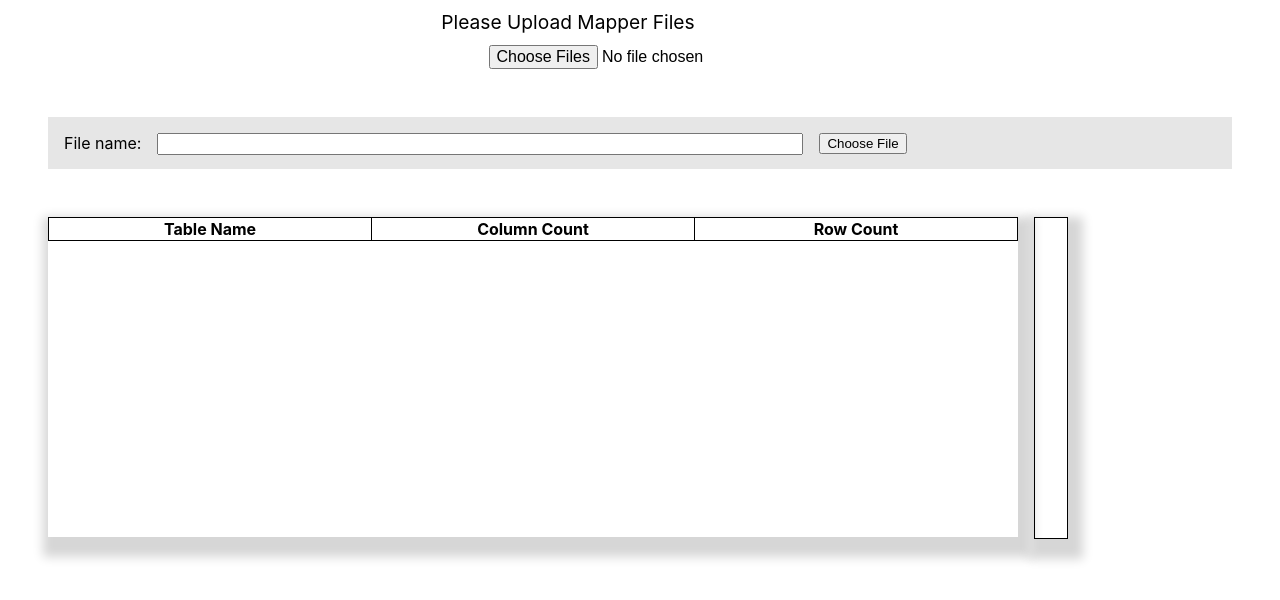
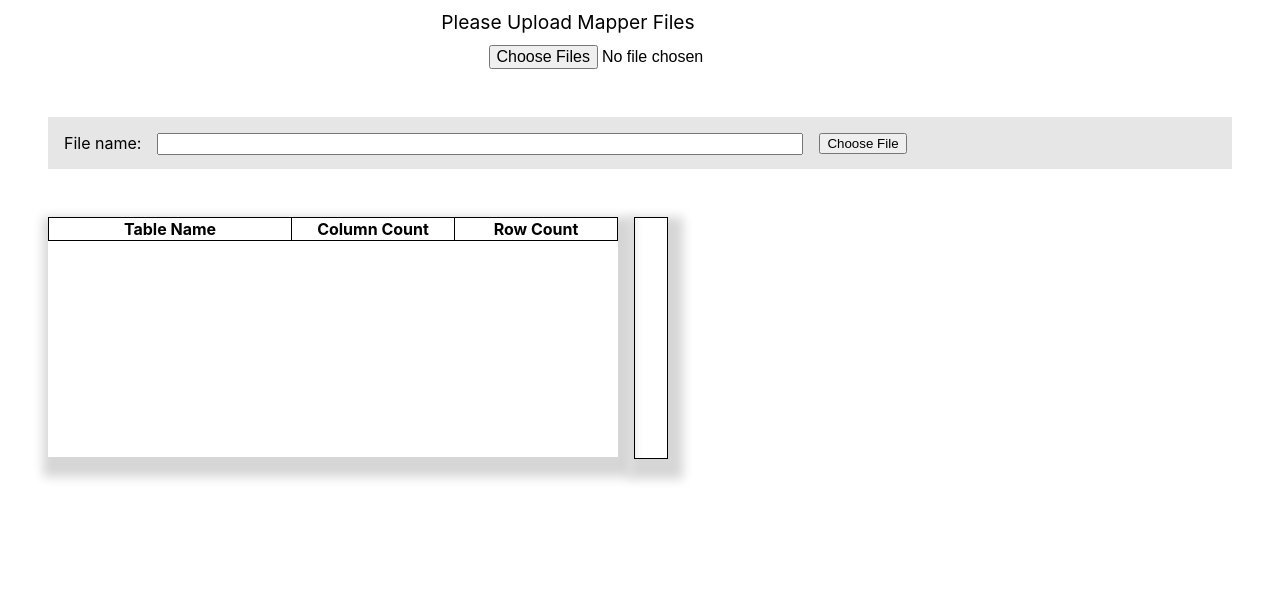
Before and after one commit to sreeramracha/pgt-updn-converter, a React (Create React App) app: page / in a window 1280 px wide. Shown: the top 600 px of the page. Built offline with nearby package versions, Linux system fonts and the light colour scheme.

Commit message:
Added Refresh on File Load functionality

```diff
--- a/src/Components/App.jsx
+++ b/src/Components/App.jsx
@@ -18,21 +18,8 @@ function App() {
 
 	function handleArchiveFile(item) {
 		setArchiveFile(item);
+		setArchiveFileData([]);
 	}
-
-	// function handleSortArchiveFileData() {
-	// 	console.log("In sort");
-
-	// 	const sortedArchiveFileData = [...archiveFileData].sort((a, b) =>
-	// 		a.tableName.localeCompare(b.tableName)
-	// 	);
-
-	// 	sortedArchiveFileData.forEach((item) => {
-	// 		console.log(item.tableNmae);
-	// 	});
-
-	// 	setArchiveFileData(sortedArchiveFileData);
-	// }
 
 	function handleArchiveFileData(item) {
 		for (let key in item) {
@@ -49,10 +36,6 @@ function App() {
 				];
 			});
 		}
-
-		// archiveFileData.sort((a, b) => a.tableName.localeCompare(b.tableName));
-
-		// console.log(archiveFileData);
 	}
 
 	function handleFile(event) {
@@ -91,7 +74,6 @@ function App() {
 				<input type="file" onChange={handleFile} multiple />
 			</div>
 			<div className="converter">
-				{/* {console.log(archiveFile)} */}
 				<Input
 					archiveFile={archiveFile}
 					handleArchiveFile={handleArchiveFile}
@@ -106,7 +88,7 @@ function App() {
 				<Data />
 			</div>
 
-			<ToastContainer />
+			<ToastContainer position="bottom-right" />
 		</>
 	);
 }
--- a/src/Components/Column.jsx
+++ b/src/Components/Column.jsx
@@ -12,6 +12,7 @@ export default function Column(props) {
 	const [xmlHeader, setXmlHeader] = useState([]);
 
 	useEffect(() => {
+		setXmlHeader([]);
 		const content = props.archiveFile.fileHeader.split("\n");
 		const messageName = content.filter((item) => {
 			return item.includes("clientMessageName");
--- a/src/styles/column.css
+++ b/src/styles/column.css
@@ -11,11 +11,11 @@
 }
 
 .column-tables {
-	height: 20em;
+	height: 15em;
 }
 
 .column-header-data {
-	height: 19em;
+	height: 14em;
 }
 
 .column-header-data {
--- a/src/styles/tablecolumnnames.css
+++ b/src/styles/tablecolumnnames.css
@@ -19,15 +19,15 @@ td {
 }
 
 th:nth-child(1) {
-	width: 20em;
+	width: 15em;
 }
 
 th:nth-child(2) {
-	width: 20em;
+	width: 10em;
 }
 
 th:nth-child(3) {
-	width: 20em;
+	width: 10em;
 }
 
 td:nth-child(1) {
```
